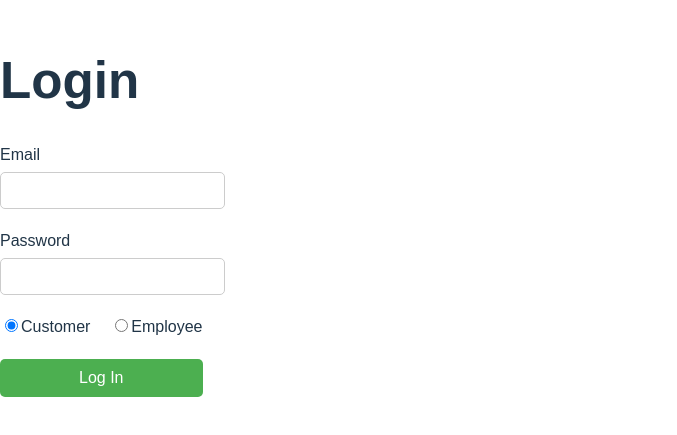
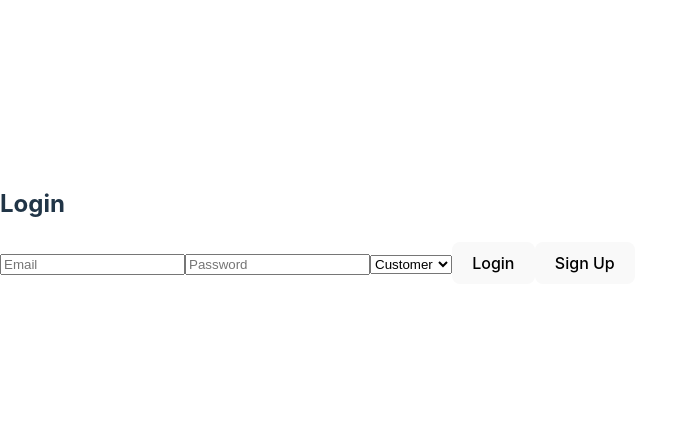
Before and after one commit to xNova204/vaporshop, a React (Vite) app: page / in a window 1280 px wide. Shown: the part 175-610 px from the top of the page, without its empty margins (0-677 px from the left). Built offline with nearby package versions, Linux system fonts and the light colour scheme.

Commit message:
Adding games

```diff
--- a/package.json
+++ b/package.json
@@ -13,6 +13,8 @@
     "deploy": "gh-pages -d build"
   },
   "dependencies": {
+    "firebase": "^11.1.0",
+    "firebase-admin": "^13.0.2",
     "react": "^18.3.1",
     "react-dom": "^18.3.1"
   },
--- a/src/components/Login.tsx
+++ b/src/components/Login.tsx
@@ -1,86 +1,62 @@
-import React, { useState } from 'react';
+// components/Login.tsx
+import React, { useState } from "react";
+import { signInWithEmailAndPassword, createUserWithEmailAndPassword } from "firebase/auth";
+import { auth } from "../firebase/firebase";
 
 interface LoginProps {
-    onLogin: (role: 'customer' | 'employee') => void;
+    onLogin: (role: "customer" | "employee") => void;
 }
 
 const Login: React.FC<LoginProps> = ({ onLogin }) => {
-    const [email, setEmail] = useState('');
-    const [password, setPassword] = useState('');
-    const [role, setRole] = useState<'customer' | 'employee'>('customer');
-    const [error, setError] = useState('');
+    const [email, setEmail] = useState("");
+    const [password, setPassword] = useState("");
+    const [role, setRole] = useState<"customer" | "employee">("customer");
+    const [error, setError] = useState<string | null>(null);
 
-    const handleLogin = () => {
-        if (!email || !password) {
-            setError('Please fill out all fields');
-            return;
-        }
-
-        // Mock validation (replace with actual authentication logic if needed)
-        if (email.includes('@') && password.length >= 4) {
-            setError('');
-            onLogin(role); // Call the parent function to set the logged-in state
-        } else {
-            setError('Invalid email or password');
+    const handleLogin = async () => {
+        try {
+            await signInWithEmailAndPassword(auth, email, password);
+            onLogin(role);
+        } catch {
+            setError("Login failed. Please check your email and password.");
         }
     };
 
+    const handleSignUp = async () => {
+        try {
+            await createUserWithEmailAndPassword(auth, email, password);
+            onLogin(role);
+        } catch {
+            setError("Sign-up failed. Please try again.");
+        }
+    };
+
+
     return (
-        <div style={{ maxWidth: '400px', margin: '50px auto', fontFamily: 'Arial, sans-serif' }}>
-            <h1>Login</h1>
-            <div style={{ marginBottom: '20px' }}>
-                <label style={{ display: 'block', marginBottom: '5px' }}>Email</label>
+        <div>
+            <h2>Login</h2>
             <input
                 type="email"
+                placeholder="Email"
                 value={email}
                 onChange={(e) => setEmail(e.target.value)}
-                    style={{ width: '100%', padding: '10px', borderRadius: '5px', border: '1px solid #ccc' }}
             />
-            </div>
-            <div style={{ marginBottom: '20px' }}>
-                <label style={{ display: 'block', marginBottom: '5px' }}>Password</label>
             <input
                 type="password"
+                placeholder="Password"
                 value={password}
                 onChange={(e) => setPassword(e.target.value)}
-                    style={{ width: '100%', padding: '10px', borderRadius: '5px', border: '1px solid #ccc' }}
             />
-            </div>
-            <div style={{ marginBottom: '20px' }}>
-                <label>
-                    <input
-                        type="radio"
-                        value="customer"
-                        checked={role === 'customer'}
-                        onChange={() => setRole('customer')}
-                    />
-                    Customer
-                </label>
-                <label style={{ marginLeft: '20px' }}>
-                    <input
-                        type="radio"
-                        value="employee"
-                        checked={role === 'employee'}
-                        onChange={() => setRole('employee')}
-                    />
-                    Employee
-                </label>
-            </div>
-            {error && <p style={{ color: 'red' }}>{error}</p>}
-            <button
-                onClick={handleLogin}
-                style={{
-                    width: '100%',
-                    padding: '10px',
-                    backgroundColor: '#4caf50',
-                    color: '#fff',
-                    border: 'none',
-                    borderRadius: '5px',
-                    cursor: 'pointer'
-                }}
+            <select
+                value={role}
+                onChange={(e) => setRole(e.target.value as "customer" | "employee")}
             >
-                Log In
-            </button>
+                <option value="customer">Customer</option>
+                <option value="employee">Employee</option>
+            </select>
+            <button onClick={handleLogin}>Login</button>
+            <button onClick={handleSignUp}>Sign Up</button>
+            {error && <p style={{ color: "red" }}>{error}</p>}
         </div>
     );
 };
--- a/src/components/ManageGames.tsx
+++ b/src/components/ManageGames.tsx
@@ -1,136 +1,89 @@
-// src/components/ManageGames.tsx
-import React, { useState } from 'react';
+import React, { useState, useEffect } from "react";
+import {
+    addGameToFirestore,
+    fetchGamesFromFirestore,
+    deleteGameFromFirestore,
+} from "../firebase/firestore";
 
 interface Game {
+    id: string;
     name: string;
     price: string;
+    genre: string;
 }
 
-interface Genre {
-    id: string;
-    name: string;
-    games: Game[];
-}
+const ManageGames: React.FC<{ genres: { id: string; name: string }[] }> = ({ genres }) => {
+    const [games, setGames] = useState<Game[]>([]); // Use Game type for state
+    const [newGame, setNewGame] = useState<Omit<Game, "id">>({
+        name: "",
+        price: "",
+        genre: "",
+    }); // Exclude 'id' for new game input
 
-interface ManageGamesProps {
-    genres: Genre[];
-    onAddGame: (genreId: string, game: Game) => void;
-    onRemoveGame: (genreId: string, gameName: string) => void;
-}
+    useEffect(() => {
+        const loadGames = async () => {
+            const fetchedGames = await fetchGamesFromFirestore();
+            setGames(fetchedGames as Game[]); // Type assertion to Game[]
+        };
+        loadGames();
+    }, []);
 
-const ManageGames: React.FC<ManageGamesProps> = ({ genres, onAddGame, onRemoveGame }) => {
-    const [selectedGenreId, setSelectedGenreId] = useState<string | null>(genres[0]?.id || null);
-    const [newGame, setNewGame] = useState<Game>({ name: '', price: '' });
-    const [error, setError] = useState<string | null>(null);
+    const handleAddGame = async () => {
+        await addGameToFirestore(newGame);
+        setGames((prevGames) => [
+            ...prevGames,
+            { id: Date.now().toString(), ...newGame }, // Temporary ID
+        ]);
+        setNewGame({ name: "", price: "", genre: "" });
+    };
 
-    const handleAddGame = () => {
-        if (!newGame.name || !newGame.price || !selectedGenreId) {
-            setError('Please fill out all fields before adding a game.');
-            return;
-        }
-
-        setError(null);
-        onAddGame(selectedGenreId, newGame);
-        setNewGame({ name: '', price: '' }); // Reset the form
+    const handleDeleteGame = async (gameId: string) => {
+        await deleteGameFromFirestore(gameId);
+        setGames((prevGames) => prevGames.filter((game) => game.id !== gameId));
     };
 
     return (
         <div>
             <h2>Manage Games</h2>
-
-            <div style={{ marginBottom: '20px' }}>
-                <label style={{ display: 'block', marginBottom: '5px' }}>Select Genre</label>
+            <input
+                type="text"
+                placeholder="Name"
+                value={newGame.name}
+                onChange={(e) =>
+                    setNewGame((prev) => ({ ...prev, name: e.target.value }))
+                }
+            />
+            <input
+                type="text"
+                placeholder="Price"
+                value={newGame.price}
+                onChange={(e) =>
+                    setNewGame((prev) => ({ ...prev, price: e.target.value }))
+                }
+            />
             <select
-                    value={selectedGenreId || ''}
-                    onChange={(e) => setSelectedGenreId(e.target.value)}
-                    style={{ padding: '10px', borderRadius: '5px', border: '1px solid #ccc' }}
+                value={newGame.genre}
+                onChange={(e) =>
+                    setNewGame((prev) => ({ ...prev, genre: e.target.value }))
+                }
             >
+                <option value="">Select Genre</option>
                 {genres.map((genre) => (
-                        <option key={genre.id} value={genre.id}>
+                    <option key={genre.id} value={genre.name}>
                         {genre.name}
                     </option>
                 ))}
             </select>
-            </div>
+            <button onClick={handleAddGame}>Add Game</button>
 
-            <div style={{ marginBottom: '20px' }}>
-                <label style={{ display: 'block', marginBottom: '5px' }}>Game Name</label>
-                <input
-                    type="text"
-                    value={newGame.name}
-                    onChange={(e) => setNewGame({ ...newGame, name: e.target.value })}
-                    style={{ width: '100%', padding: '10px', borderRadius: '5px', border: '1px solid #ccc' }}
-                />
-            </div>
-
-            <div style={{ marginBottom: '20px' }}>
-                <label style={{ display: 'block', marginBottom: '5px' }}>Price</label>
-                <input
-                    type="text"
-                    value={newGame.price}
-                    onChange={(e) => setNewGame({ ...newGame, price: e.target.value })}
-                    style={{ width: '100%', padding: '10px', borderRadius: '5px', border: '1px solid #ccc' }}
-                />
-            </div>
-
-            {error && <p style={{ color: 'red' }}>{error}</p>}
-
-            <button
-                onClick={handleAddGame}
-                style={{
-                    width: '100%',
-                    padding: '10px',
-                    backgroundColor: '#4caf50',
-                    color: '#fff',
-                    border: 'none',
-                    borderRadius: '5px',
-                    cursor: 'pointer',
-                    marginBottom: '20px'
-                }}
-            >
-                Add Game
-            </button>
-
-            <h3>Remove Existing Games</h3>
-            {genres.map((genre) => (
-                <div key={genre.id}>
-                    <h4>{genre.name}</h4>
-                    <ul style={{ listStyleType: 'none', padding: 0 }}>
-                        {genre.games.map((game) => (
-                            <li
-                                key={game.name}
-                                style={{
-                                    display: 'flex',
-                                    justifyContent: 'space-between',
-                                    alignItems: 'center',
-                                    padding: '10px 15px',
-                                    margin: '5px 0',
-                                    borderRadius: '5px',
-                                    backgroundColor: '#f57c00',
-                                    color: '#ffffff',
-                                }}
-                            >
-                                <div>
-                                    <strong>{game.name}</strong> - {game.price}
-                                </div>
-                                <button
-                                    onClick={() => onRemoveGame(genre.id, game.name)}
-                                    style={{
-                                        padding: '5px 10px',
-                                        backgroundColor: '#d32f2f',
-                                        color: '#fff',
-                                        border: 'none',
-                                        borderRadius: '3px',
-                                        cursor: 'pointer'
-                                    }}
-                                >
-                                    Remove
-                                </button>
+            <ul>
+                {games.map((game) => (
+                    <li key={game.id}>
+                        {game.name} - {game.price} ({game.genre})
+                        <button onClick={() => handleDeleteGame(game.id)}>Delete</button>
                     </li>
                 ))}
             </ul>
-                </div>
-            ))}
         </div>
     );
 };
--- /dev/null
+++ b/src/firebase/firebase.ts
@@ -0,0 +1,21 @@
+// src/firebase/firebase.ts
+import { initializeApp } from "firebase/app";
+import { getFirestore } from "firebase/firestore";
+import { getAuth } from "firebase/auth";
+
+// Your Firebase configuration object from the Firebase Console
+const firebaseConfig = {
+    apiKey: "AIzaSyDI33_yM-owmUQAAuDjJmYMA9E5YfZdR0g",
+    authDomain: "vaporshop-73d02.firebaseapp.com",
+    projectId: "vaporshop-73d02",
+    storageBucket: "vaporshop-73d02.firebasestorage.app",
+    messagingSenderId: "221757540564",
+    appId: "1:221757540564:web:bd95089f4a6a080da11341",
+};
+
+// Initialize Firebase
+const app = initializeApp(firebaseConfig);
+
+// Initialize Firestore and Auth
+export const db = getFirestore(app);
+export const auth = getAuth(app);
--- /dev/null
+++ b/src/firebase/firestore.ts
@@ -0,0 +1,35 @@
+import { collection, addDoc, getDocs, doc, deleteDoc } from "firebase/firestore";
+import { db } from "../firebase/firebase";
+
+// Firestore collection references
+const gamesCollection = collection(db, "games");
+
+// Add a new game
+export const addGameToFirestore = async (game: { name: string; price: string; genre: string }) => {
+    try {
+        await addDoc(gamesCollection, game);
+    } catch (err) {
+        console.error("Error adding game: ", err);
+    }
+};
+
+// Fetch all games
+export const fetchGamesFromFirestore = async () => {
+    try {
+        const querySnapshot = await getDocs(gamesCollection);
+        return querySnapshot.docs.map((doc) => ({ id: doc.id, ...doc.data() }));
+    } catch (err) {
+        console.error("Error fetching games: ", err);
+        return [];
+    }
+};
+
+// Delete a game
+export const deleteGameFromFirestore = async (gameId: string) => {
+    try {
+        const gameDoc = doc(db, "games", gameId);
+        await deleteDoc(gameDoc);
+    } catch (err) {
+        console.error("Error deleting game: ", err);
+    }
+};
```
Also changed, not shown: src/App.tsx (line endings or trailing spaces), src/components/GameList.tsx (line endings or trailing spaces), src/components/GenreList.tsx (line endings or trailing spaces), src/components/Wishlist.tsx (line endings or trailing spaces), 1 other file (tests, documents, lock files or other folders). Lines whose indentation alone changed are shown as unchanged.
